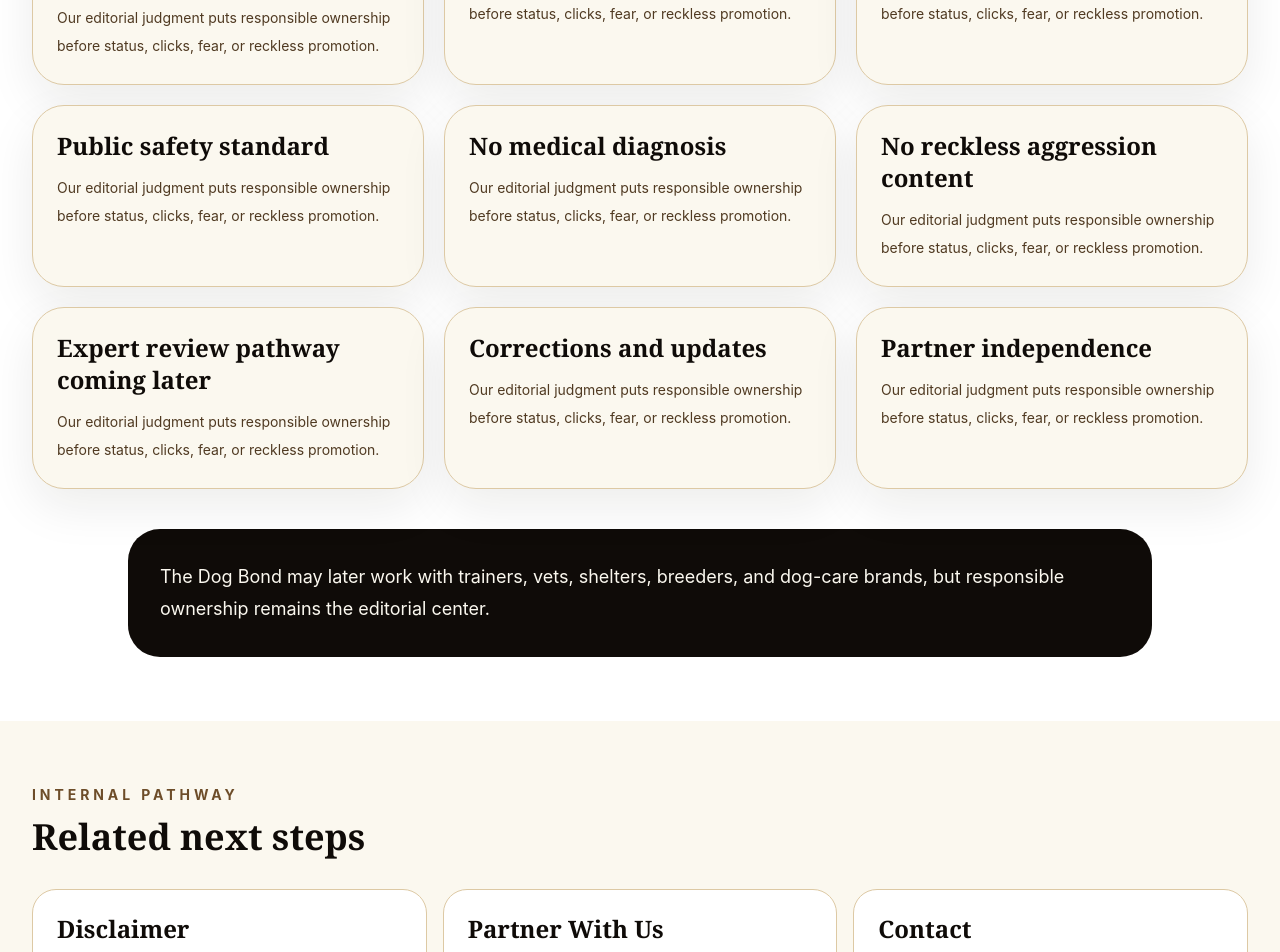
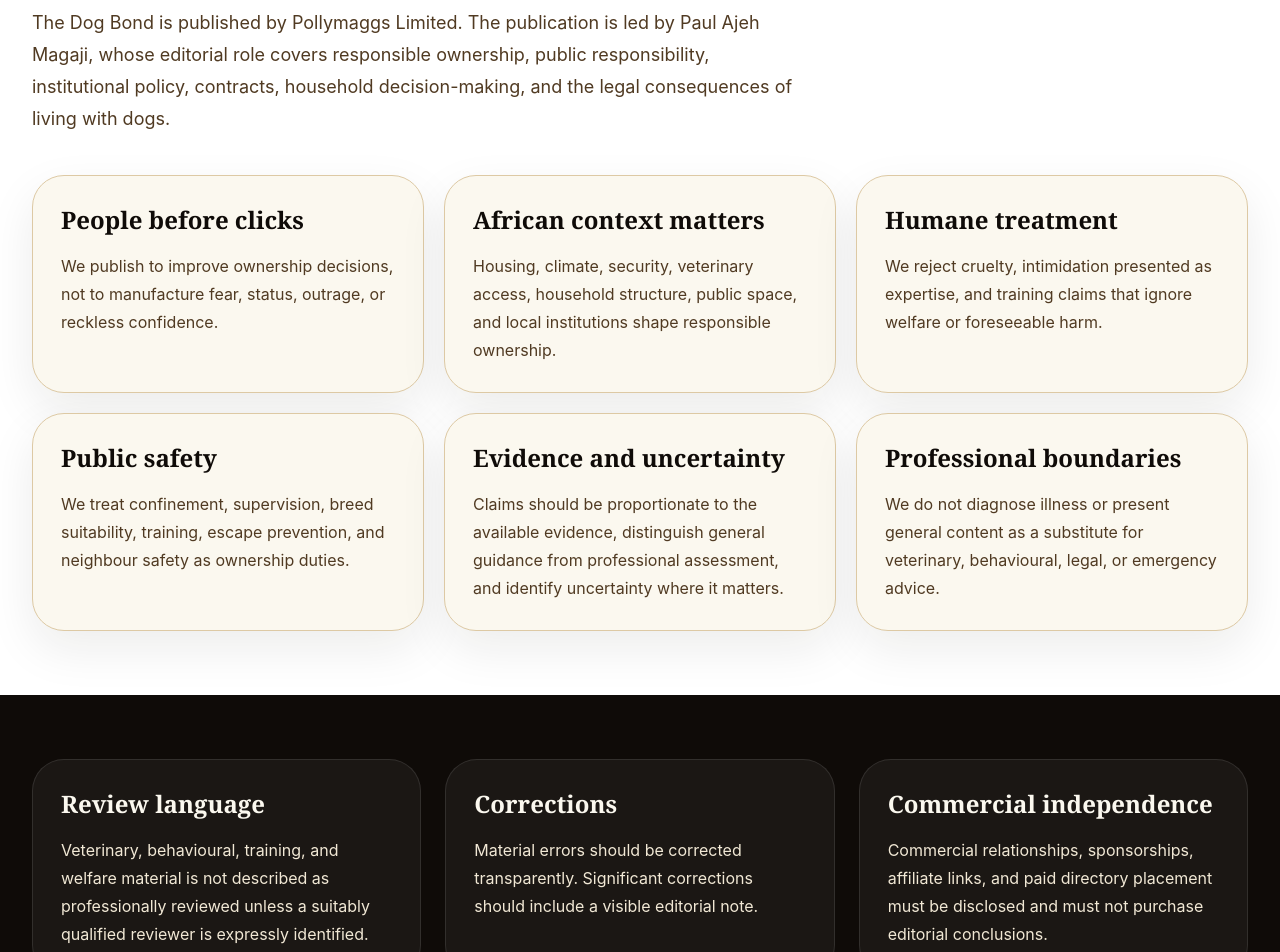
Before and after one commit to godwillmakeaday/the-dog-bond, a Next.js app: page /editorial-policy in a window 1280 px wide. Shown: the part 640-1592 px from the top of the page. Built offline with nearby package versions, Linux system fonts and the light colour scheme; no server answers.

Commit message:
Authority: expand Editorial Policy

```diff
--- a/app/editorial-policy/page.tsx
+++ b/app/editorial-policy/page.tsx
@@ -3,7 +3,152 @@
 import { Header } from "@/components/Header";
 import { PageHero } from "@/components/PageHero";
 import { RelatedLinks } from "@/components/RelatedLinks";
+import {
+  editorialStandards,
+  paulMagaji,
+  publisher,
+} from "@/lib/authority";
 
-export const metadata: Metadata = { title: "Editorial Policy", description: "The Dog Bond content standards for people-first information, humane training, public safety, and responsible partnerships." };
-const principles = ["People-first dog ownership information", "African context matters", "Humane training standard", "Public safety standard", "No medical diagnosis", "No reckless aggression content", "Expert review pathway coming later", "Corrections and updates", "Partner independence"];
-export default function EditorialPolicyPage() { return <main><Header /><PageHero eyebrow="Trust standard" title="Editorial Policy" text="The Dog Bond publishes dog ownership information around responsibility, humane care, African household reality, and public safety." /><section className="bg-white px-5 py-16 lg:px-8"><div className="mx-auto grid max-w-7xl gap-5 md:grid-cols-3">{principles.map((item) => <div key={item} className="rounded-[2rem] border border-earth-200 bg-earth-50 p-6 shadow-card"><h2 className="font-display text-2xl font-semibold text-earth-950">{item}</h2><p className="mt-3 text-sm leading-7 text-earth-700">Our editorial judgment puts responsible ownership before status, clicks, fear, or reckless promotion.</p></div>)}</div><div className="mx-auto mt-10 max-w-5xl rounded-[2rem] bg-earth-950 p-8 text-earth-50"><p className="text-lg leading-8">The Dog Bond may later work with trainers, vets, shelters, breeders, and dog-care brands, but responsible ownership remains the editorial center.</p></div></section><RelatedLinks links={[{ title: "Disclaimer", href: "/disclaimer", text: "Understand the limits of the platform." }, { title: "Partner With Us", href: "/partner-with-us", text: "See future partnership principles." }, { title: "Contact", href: "/contact", text: "Send corrections or feedback." }]} /><Footer /></main>; }
+export const metadata: Metadata = {
+  title: "Editorial Policy",
+  description:
+    "The Dog Bond editorial standards for evidence, corrections, humane training, public safety, professional boundaries, and commercial independence.",
+};
+
+const standards = [
+  {
+    title: "People before clicks",
+    text:
+      "We publish to improve ownership decisions, not to manufacture fear, status, outrage, or reckless confidence.",
+  },
+  {
+    title: "African context matters",
+    text:
+      "Housing, climate, security, veterinary access, household structure, public space, and local institutions shape responsible ownership.",
+  },
+  {
+    title: "Humane treatment",
+    text:
+      "We reject cruelty, intimidation presented as expertise, and training claims that ignore welfare or foreseeable harm.",
+  },
+  {
+    title: "Public safety",
+    text:
+      "We treat confinement, supervision, breed suitability, training, escape prevention, and neighbour safety as ownership duties.",
+  },
+  {
+    title: "Evidence and uncertainty",
+    text: editorialStandards.evidence,
+  },
+  {
+    title: "Professional boundaries",
+    text:
+      "We do not diagnose illness or present general content as a substitute for veterinary, behavioural, legal, or emergency advice.",
+  },
+];
+
+export default function EditorialPolicyPage() {
+  return (
+    <main>
+      <Header />
+
+      <PageHero
+        eyebrow="Trust standard"
+        title="Editorial Policy"
+        text="The Dog Bond publishes dog-ownership information around responsibility, humane care, African household reality, and public safety."
+      />
+
+      <section className="bg-white px-5 py-16 lg:px-8">
+        <div className="mx-auto max-w-7xl">
+          <div className="max-w-3xl">
+            <p className="text-sm font-bold uppercase tracking-[0.22em] text-earth-600">
+              Publishing responsibility
+            </p>
+            <h2 className="mt-4 font-display text-4xl font-semibold text-earth-950 md:text-5xl">
+              What governs our work
+            </h2>
+            <p className="mt-5 text-lg leading-8 text-earth-700">
+              {publisher.name} is published by {publisher.legalPublisher}. The
+              publication is led by {paulMagaji.name}, whose editorial role
+              covers responsible ownership, public responsibility,
+              institutional policy, contracts, household decision-making, and
+              the legal consequences of living with dogs.
+            </p>
+          </div>
+
+          <div className="mt-10 grid gap-5 md:grid-cols-2 xl:grid-cols-3">
+            {standards.map((standard) => (
+              <article
+                key={standard.title}
+                className="rounded-[2rem] border border-earth-200 bg-earth-50 p-7 shadow-card"
+              >
+                <h3 className="font-display text-2xl font-semibold text-earth-950">
+                  {standard.title}
+                </h3>
+                <p className="mt-4 leading-7 text-earth-700">
+                  {standard.text}
+                </p>
+              </article>
+            ))}
+          </div>
+        </div>
+      </section>
+
+      <section className="bg-earth-950 px-5 py-16 text-earth-50 lg:px-8">
+        <div className="mx-auto grid max-w-7xl gap-6 lg:grid-cols-3">
+          <article className="rounded-[2rem] border border-white/10 bg-white/5 p-7">
+            <h2 className="font-display text-2xl font-semibold">
+              Review language
+            </h2>
+            <p className="mt-4 leading-7 text-earth-100">
+              Veterinary, behavioural, training, and welfare material is not
+              described as professionally reviewed unless a suitably qualified
+              reviewer is expressly identified.
+            </p>
+          </article>
+
+          <article className="rounded-[2rem] border border-white/10 bg-white/5 p-7">
+            <h2 className="font-display text-2xl font-semibold">
+              Corrections
+            </h2>
+            <p className="mt-4 leading-7 text-earth-100">
+              {editorialStandards.corrections}
+            </p>
+          </article>
+
+          <article className="rounded-[2rem] border border-white/10 bg-white/5 p-7">
+            <h2 className="font-display text-2xl font-semibold">
+              Commercial independence
+            </h2>
+            <p className="mt-4 leading-7 text-earth-100">
+              {editorialStandards.conflicts}
+            </p>
+          </article>
+        </div>
+      </section>
+
+      <RelatedLinks
+        title="Editorial accountability"
+        links={[
+          {
+            title: "Disclaimer",
+            href: "/disclaimer",
+            text: "Understand the limits of the platform.",
+          },
+          {
+            title: "About The Dog Bond",
+            href: "/about",
+            text: "See who publishes the platform and why.",
+          },
+          {
+            title: "Contact",
+            href: "/contact",
+            text: "Send corrections, evidence, or feedback.",
+          },
+        ]}
+      />
+
+      <Footer />
+    </main>
+  );
+}
```
